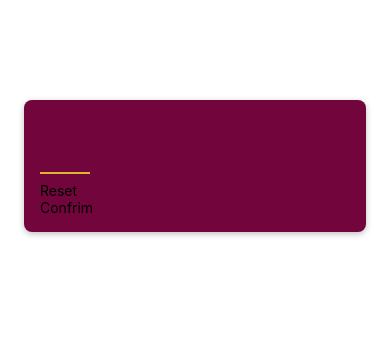
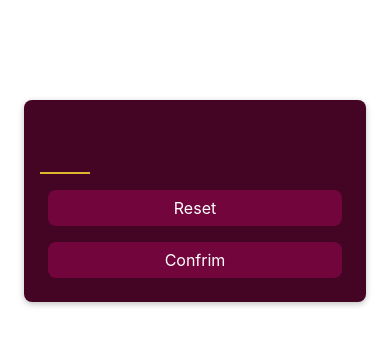
Before and after one commit to meritonm/Mini-Game-React-Native, a React Native app: screen / in a window 390 px wide. Shown: the top 346 px of the page. Built offline with nearby package versions, Linux system fonts and the light colour scheme.

Commit message:
adding style to buttons

```diff
--- a/components/PrimaryButton.js
+++ b/components/PrimaryButton.js
@@ -1,11 +1,56 @@
-import { View, Text } from "react-native";
+import { View, Text, Pressable, StyleSheet } from "react-native";
 
 function PrimaryButton({ children }) {
+  function pressHandle() {
+    console.log("Pressed!");
+  }
+
   return (
-    <View>
-      <Text>{children}</Text>
+    <View style={styles.buttonOuterContainer}>
+      <Pressable
+        style={({ pressed }) =>
+          pressed
+            ? [styles.buttonInnerContainer, styles.pressed]
+            : styles.buttonInnerContainer
+        }
+        onPress={pressHandle}
+        android_ripple={{ color: "#660435" }}
+      >
+        <Text style={styles.buttonText}>{children}</Text>
+      </Pressable>
     </View>
   );
 }
+const styles = StyleSheet.create({
+  buttonOuterContainer: {
+    borderRadius: 8,
+    margin: 8,
+    overflow: "hidden",
+  },
+
+  buttonInnerContainer: {
+    backgroundColor: "#72063c",
+    paddingVertical: 8,
+    paddingHorizontal: 16,
+
+    // on android
+    elevation: 2,
+
+    // IOS
+    shadowColor: "#000",
+    shadowOffset: { width: 0, height: 2 },
+    shadowRadius: 6,
+    shadowOpacity: 0.25,
+  },
+  buttonText: {
+    color: "#fff",
+    textAlign: "center",
+    fontSize: 16,
+  },
+
+  pressed: {
+    opacity: 0.75,
+  },
+});
 
 export default PrimaryButton;
--- a/screen-components/StartGameScreen.js
+++ b/screen-components/StartGameScreen.js
@@ -10,7 +10,6 @@
         keyboardType="number-pad"
         autoCapitalize="none"
         autoCorrect={false}
-
       />
       <PrimaryButton>Reset</PrimaryButton>
       <PrimaryButton>Confrim</PrimaryButton>
@@ -26,8 +25,9 @@
     marginTop: 100,
     marginHorizontal: 24,
     padding: 16,
-    backgroundColor: "#72063c",
+    backgroundColor: "#440424",
     borderRadius: 8,
+    // color: "#fff",
 
     // Android box shadow
     elevation: 4,
@@ -40,6 +40,7 @@
   },
 
   numberInput: {
+    alignItems: "center",
     height: 50,
     width: 50,
     fontSize: 32,
```
